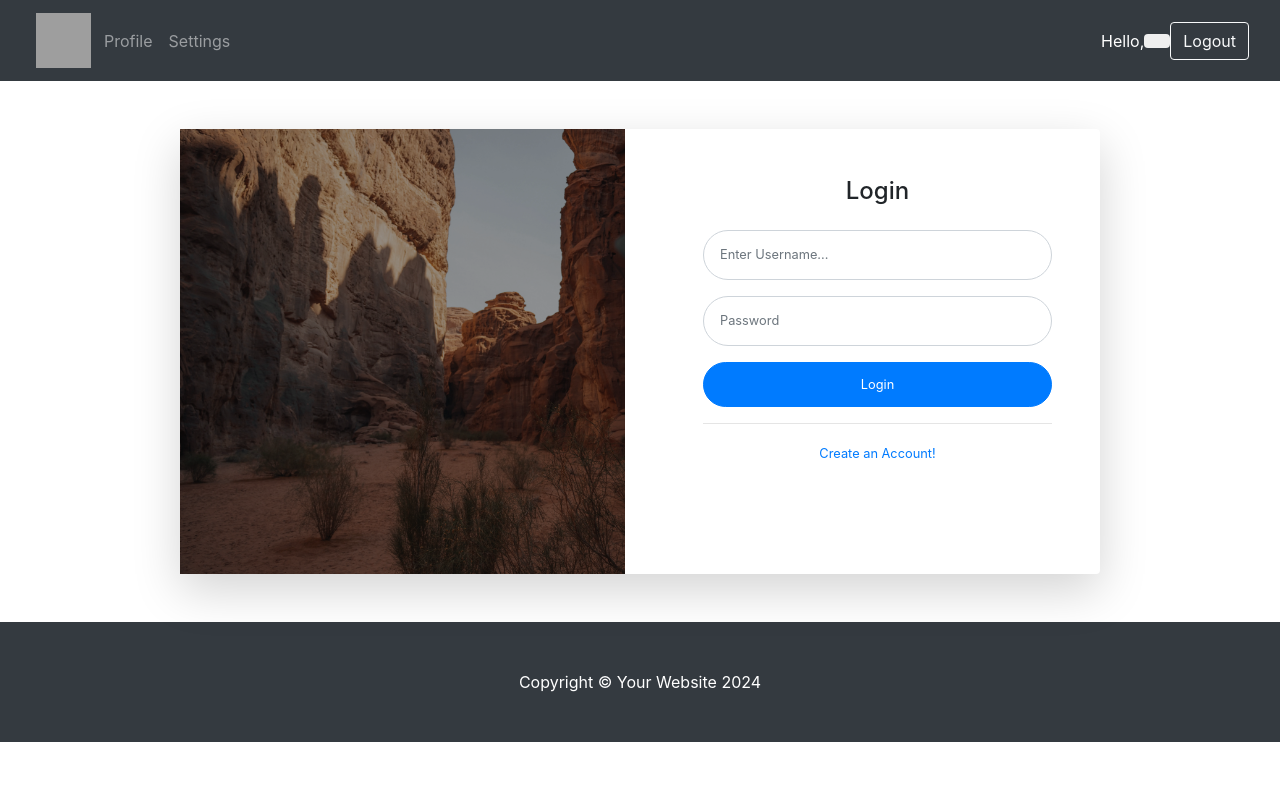
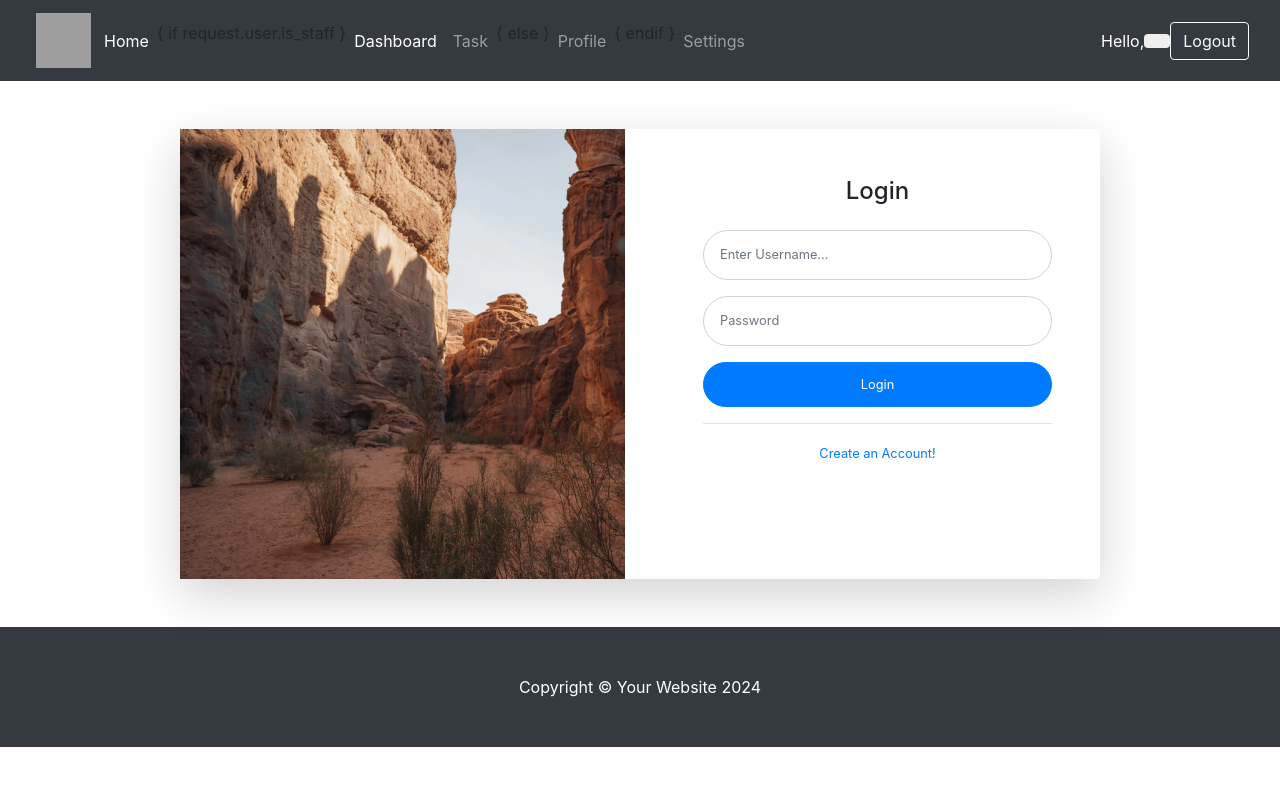
Before and after one commit to KingKacrae99/sanitization_project, a Django app: page /sanititation/login/ in a window 1280 px wide. Shown: the top 786 px of the page. Run offline with Django 5.2, Linux system fonts and the light colour scheme; parts of the project's set-up code (start-up, migrations or seed data) failed here and were passed over; some libraries are stand-ins or nearby versions; grey boxes are pictures that could not be loaded.

Commit message:
Sanitization Updated Successfully

```diff
--- a/core/templates/core/login.html
+++ b/core/templates/core/login.html
@@ -35,23 +35,22 @@
     <div class="row justify-content-center">
         <div class="col-xl-10 col-lg-12 col-md-9">
             <div class="card o-hidden border-0 shadow-lg my-5">
-                <div class="card-body p-0">
-                    <div class="row">
+                <div class="card-body p-0" style="max-height: 450px;">
+                    <div class="row" style="height: 100%; max-height: 450px;">
 
                         <!-- Left Side: Carousel -->
-                        <div class="col-lg-6 d-none d-lg-block h-100" id="bg-login-image">
-                            <div id="demo" class="carousel slide h-100" data-bs-ride="carousel">
-                                <!-- Indicators -->
+                        <div class="col-lg-6 d-none d-lg-block" id="bg-login-image">
+                            <div id="demo" class="carousel slide" data-bs-ride="carousel">
                                 <!-- Slides -->
-                                <div class="carousel-inner h-100">
+                                <div class="carousel-inner">
                                     <div class="carousel-item active">
-                                    <img src="{% static 'images/login-image-1.webp' %}" alt="Permanent-campus" class="d-block w-100">
+                                        <img src="{% static 'images/login-image-1.webp' %}" alt="Permanent-campus" class="">
                                     </div>
                                     <div class="carousel-item">
-                                    <img src="{% static 'images/login-image.png' %}" alt="Sanitation" class="d-block w-100">
+                                        <img src="{% static 'images/login-image.webp' %}" alt="Sanitation" class="">
                                     </div>
                                     <div class="carousel-item">
-                                    <img src="{% static 'images/login-image-2.webp' %}" alt="Sanitation 2" class="d-block w-100">
+                                        <img src="{% static 'images/login-image-2.webp' %}" alt="Sanitation 2" class="">
                                     </div>
                                 </div>
                             </div>
@@ -92,16 +91,6 @@
 </div>
 
  {% include 'footer.html' %}
-    <!-- Bootstrap core JavaScript-->
-    <script src="vendor/jquery/jquery.min.js"></script>
-    <script src="vendor/bootstrap/js/bootstrap.bundle.min.js"></script>
-
-    <!-- Core plugin JavaScript-->
-    <script src="vendor/jquery-easing/jquery.easing.min.js"></script>
-
-    <!-- Custom scripts for all pages-->
-    <script src="js/sb-admin-2.min.js"></script>
-
 </body>
 
 </html>
--- a/core/views/sanitizeReport_views.py
+++ b/core/views/sanitizeReport_views.py
@@ -9,3 +9,5 @@
         'report': report
     }
     return render(request,'core/santitation_report.html', context)
+
+def create_report(requset)
--- a/static/styles/login.css
+++ b/static/styles/login.css
@@ -5,22 +5,10 @@
 #bg-login-image,
 .carousel,
 .carousel-inner,
-.carousel-item,
-.carousel-item img {
-  height: 100%;
-}
-
-
-.bg-register-image {
-  background: url($register-image);
-  background-position: center;
-  background-size: cover;
-}
-
-.bg-password-image {
-  background: url($password-image);
-  background-position: center;
-  background-size: cover;
+.carousel-item {
+  height: 450px;
+  max-height: 450px;
+  overflow: hidden;
 }
 
 .carousel-item {
@@ -28,22 +16,10 @@
 }
 
 .carousel-item img {
-  object-fit: cover;
-  width: 100%;
-  display: block;
-  position: relative;
-  z-index: 0;
-}
-
-.carousel-item::before {
-  content: "";
-  position: absolute;
-  top: 0;
-  left: 0;
   height: 100%;
   width: 100%;
-  background: rgba(0, 0, 0, 0.4);
-  z-index: 1;
+  object-fit: cover; /* Ensures image scales proportionally and fills box */
+  display: block;
 }
 
 form.user {
--- a/templates/navbar.html
+++ b/templates/navbar.html
@@ -17,18 +17,22 @@
 
     <div class="collapse navbar-collapse justify-content-between" id="navbarNav">
       <ul class="navbar-nav">
-        {% if request.user.is_staff %}
+        <li class="nav-item">
+          <a class="nav-link active" href="{% url 'home' %}">Home</a>
+        </li>
+        { if request.user.is_staff }
+
         <li class="nav-item">
           <a class="nav-link active" href="{% url 'admin_dashboard' %}">Dashboard</a>
         </li>
         <li class="nav-item">
           <a class="nav-link" href="{% url 'Task' %}">Task</a>
         </li>
-        {% else %}
+        { else }
         <li class="nav-item">
           <a class="nav-link" href="{% url 'user-page' %}">Profile</a>
         </li>
-        {% endif %}
+        { endif }
         <li class="nav-item">
           <a class="nav-link" href="{% url 'profile' %}">Settings</a>
         </li>
```
Also changed, not shown: static/images/login-image.png (deleted), static/images/login-image.webp (added). Lines whose indentation alone changed are shown as unchanged.
